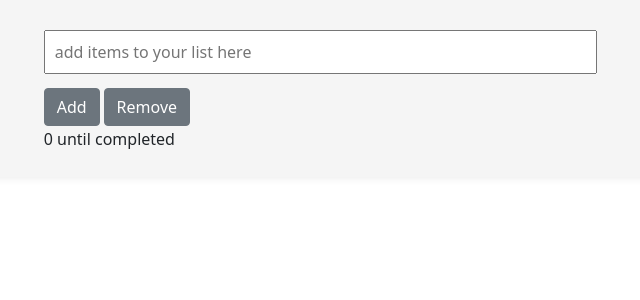
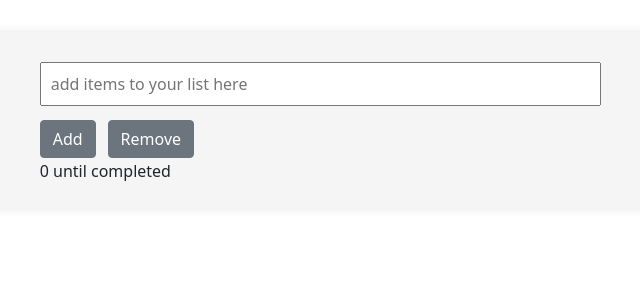
Before and after one commit to Zomievey/another-todo-list, a React (Create React App) app: page / in a window 1280 px wide. Shown: the top 300 px of the page, without its empty margins (317-957 px from the left). Built offline with nearby package versions, Linux system fonts and the light colour scheme.

Commit message:
stlying changes

```diff
--- a/src/App.js
+++ b/src/App.js
@@ -50,16 +50,16 @@ function App() {
               ref={todoNameRef}
               type="text"
             />
-            <button
+            <button id={"new-todo"}
               type="button"
-              class="btn btn-secondary"
+              className="btn btn-secondary"
               onClick={handleAddTodo}
             >
               Add
             </button>
             <button
               type="button"
-              class="m-1 btn btn-secondary"
+              className="m-1 btn btn-secondary"
               onClick={handleClearTodos}
             >
               Remove
--- a/src/styles/styles.css
+++ b/src/styles/styles.css
@@ -1,4 +1,5 @@
 #main-component {
+  margin-top: 2em;
   background-color: #f5f5f5;
   padding: 20px;
   border-radius: 5px;
@@ -12,12 +13,17 @@
           justify-content: center;
 }
 
+#new-todo {
+  margin-right: 0.5em;
+}
+
 #input-todo {
   width: 99%;
   padding: 8px 9px;
   margin: 10px 0;
   -webkit-box-sizing: border-box;
           box-sizing: border-box;
+  gap: 2em;
 }
 
 input[type="checkbox"] {
--- a/src/styles/styles.scss
+++ b/src/styles/styles.scss
@@ -1,10 +1,16 @@
 #main-component {
+    margin-top: 2em;
     background-color: #f5f5f5;
     padding: 20px;
     border-radius: 5px;
     box-shadow: 0 0 10px rgba(0, 0, 0, 0.1);
     display: flex;
     justify-content: center;
+
+  }
+
+  #new-todo {
+    margin-right: 0.5em;
   }
 
   #input-todo {
@@ -12,6 +18,7 @@
     padding: 8px 9px;
     margin: 10px 0;
     box-sizing: border-box;
+    gap: 2em;
   }
 
   input[type="checkbox"]{
```
Also changed, not shown: 1 other file (tests, documents, lock files or other folders). Lines whose indentation alone changed are shown as unchanged.
